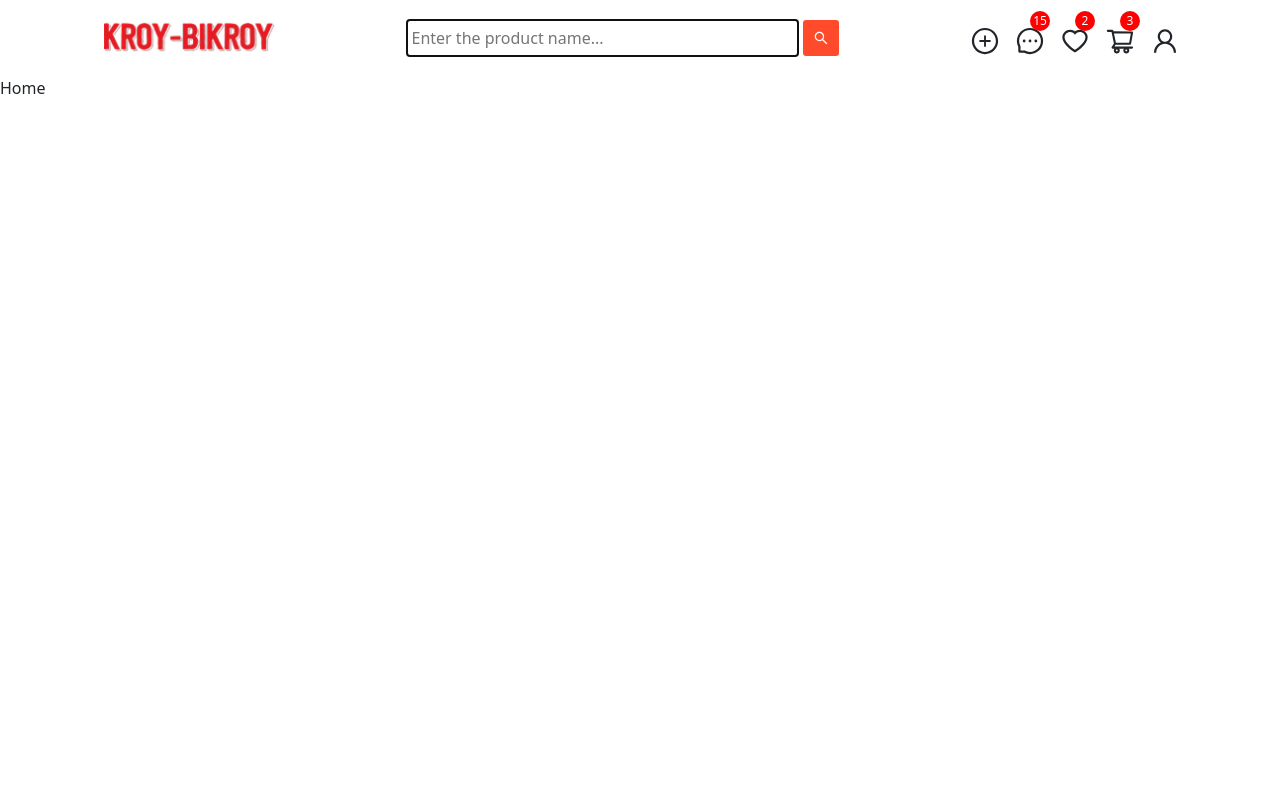
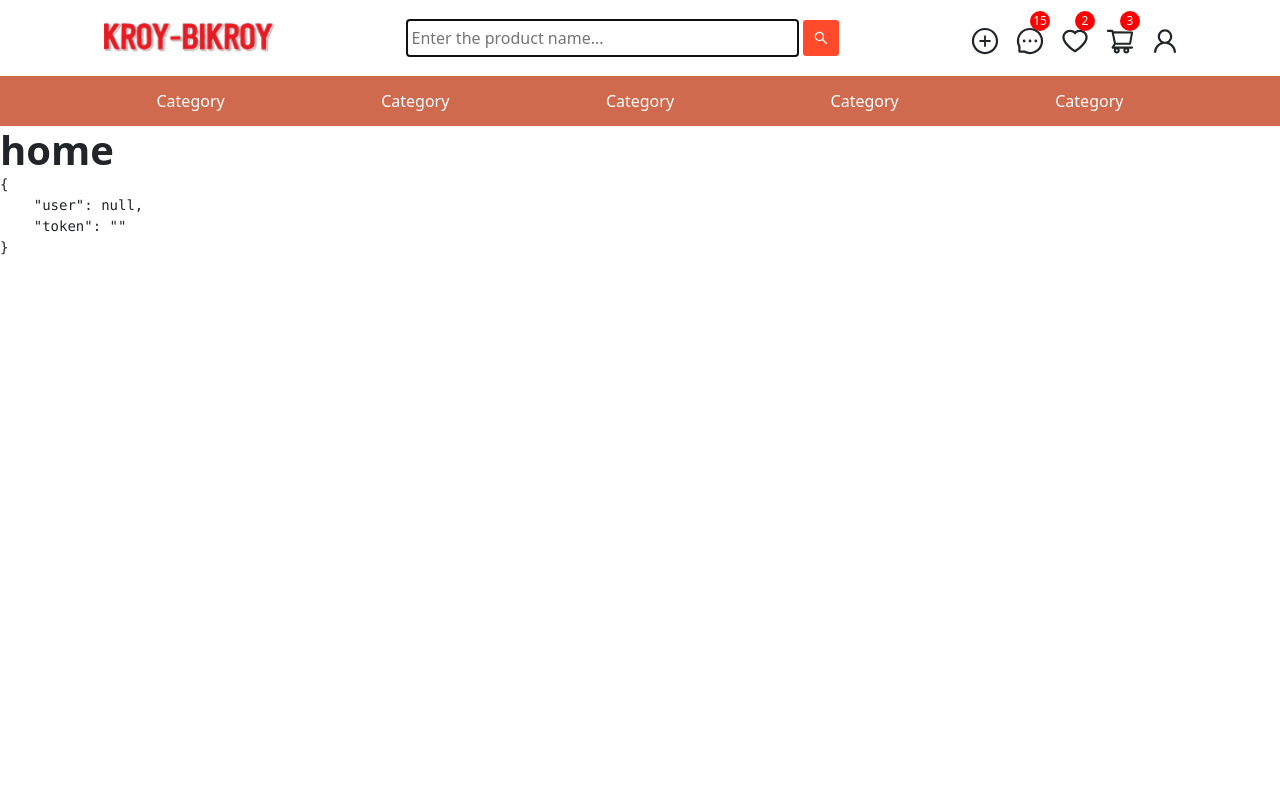
Before and after one commit to mostahidhasan2019331070/kroy-Bikroy, a React (Create React App) app in the folder client/: page / in a window 1280 px wide. Shown: the top 800 px of the page. Built offline with nearby package versions, Linux system fonts and the light colour scheme.

Commit message:
handling logout

```diff
--- a/client/src/components/Layout/Header.js
+++ b/client/src/components/Layout/Header.js
@@ -9,9 +9,21 @@ import {
 } from "react-icons/ai"
 import { NavLink, Link } from "react-router-dom"
 import logo from "../../images/logo1.png"
+import Category from "./Category"
+import { useAuth } from "../../context/auth"
 
 const Header = () => {
   const searchInputRef = useRef(null)
+  const [auth, setAuth] = useAuth()
+
+  const handleLogout = () => {
+    setAuth({
+      ...auth,
+      user: null,
+      token: "",
+    })
+    localStorage.removeItem("auth")
+  }
 
   useEffect(() => {
     searchInputRef.current.focus()
@@ -23,6 +35,7 @@ const Header = () => {
   const wishlistCount = 2
 
   return (
+    <>
       <header className='header'>
         <Link to='/' className='logo'>
           <img src={logo} alt='Kroy-Bikroy Logo' className='logo-img' />
@@ -67,12 +80,24 @@ const Header = () => {
             {cartCount > 0 && <span className='count-badge'>{cartCount}</span>}
           </div>
           <div className='icon'>
+            {!auth.user ? (
               <NavLink to='/login' className='icon-navlink'>
                 <AiOutlineUser />
               </NavLink>
+            ) : (
+              <NavLink
+                onClick={handleLogout}
+                to='/login'
+                className='icon-navlink'
+              >
+                <AiOutlineUser />
+              </NavLink>
+            )}
           </div>
         </div>
       </header>
+      <Category />
+    </>
   )
 }
 
--- /dev/null
+++ b/client/src/context/auth.js
@@ -0,0 +1,35 @@
+import { useState, useEffect, useContext, createContext } from "react"
+
+const authContext = createContext()
+
+const AuthProvider = ({ children }) => {
+  const [auth, setAuth] = useState({
+    user: null,
+    token: "",
+  })
+
+  useEffect(() => {
+    const data = localStorage.getItem("auth")
+    if (data) {
+      const parseData = JSON.parse(data)
+      setAuth(
+        {
+          ...auth,
+          user: parseData.user,
+          token: parseData.token,
+        },
+        [auth]
+      )
+    }
+  })
+
+  return (
+    <authContext.Provider value={[auth, setAuth]}>
+      {children}
+    </authContext.Provider>
+  )
+}
+
+const useAuth = () => useContext(authContext)
+
+export { useAuth, AuthProvider }
--- a/client/src/pages/Home.js
+++ b/client/src/pages/Home.js
@@ -1,8 +1,15 @@
 import React from "react"
 import Layout from "../components/Layout/Layout"
+import { useAuth } from "../context/auth"
 
 const Home = () => {
-  return <Layout>Home</Layout>
+  const [auth, setAuth] = useAuth()
+  return (
+    <Layout>
+      <h1>home</h1>
+      <pre>{JSON.stringify(auth, null, 4)}</pre>
+    </Layout>
+  )
 }
 
 export default Home
--- a/client/src/pages/auth/Login.js
+++ b/client/src/pages/auth/Login.js
@@ -2,6 +2,7 @@ import React, { useEffect, useRef, useState } from "react"
 import Layout from "../../components/Layout/Layout"
 import { Link, useNavigate } from "react-router-dom"
 import axios from "axios"
+import { useAuth } from "../../context/auth"
 
 const Login = () => {
   const emailInputRef = useRef(null)
@@ -9,6 +10,7 @@ const Login = () => {
   // const [email, setEmail] = useState("")
   // const [password, setPassword] = useState("")
   const navigate = useNavigate()
+  const [auth, setAuth] = useAuth()
 
   useEffect(() => {
     emailInputRef.current.focus()
@@ -29,6 +31,12 @@ const Login = () => {
       )
       if (res.data.success) {
         //toast.success(res.data.message)
+        setAuth({
+          ...auth,
+          user: res.data.user,
+          token: res.data.token,
+        })
+        localStorage.setItem("auth", JSON.stringify(res.data))
         navigate("/")
       } else {
         //toast.error(res.data.message)
```
Also changed, not shown: client/src/index.js (+5 -4 lines). Lines whose indentation alone changed are shown as unchanged.
